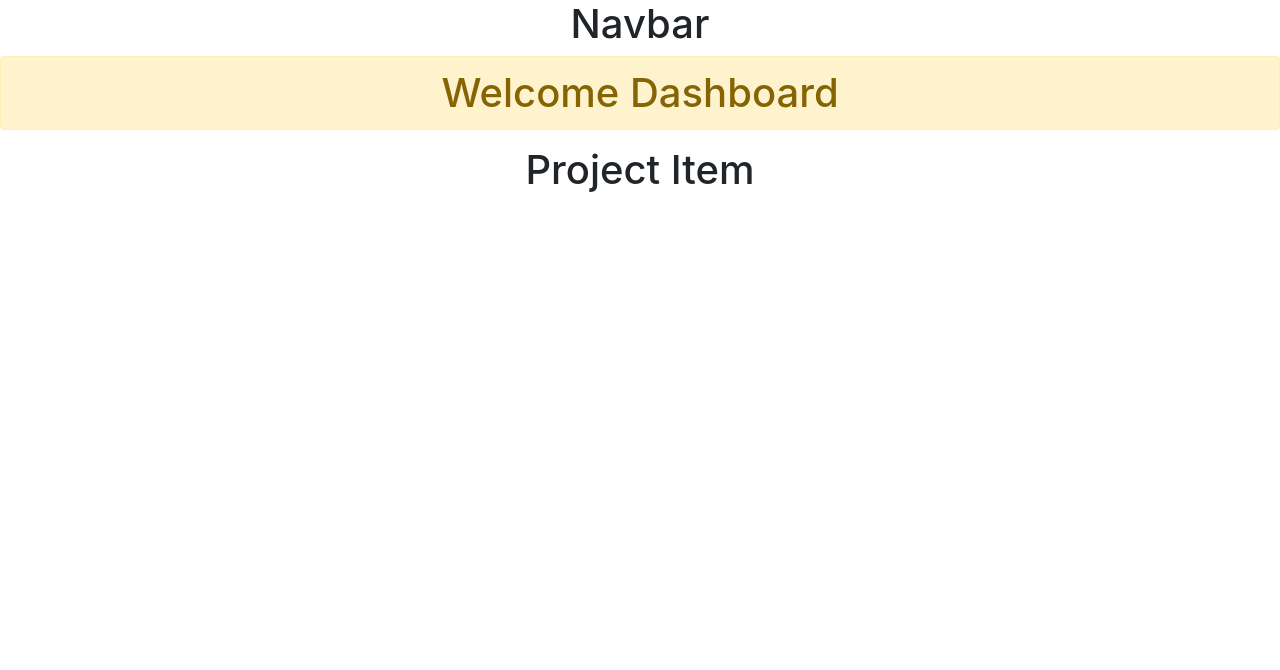
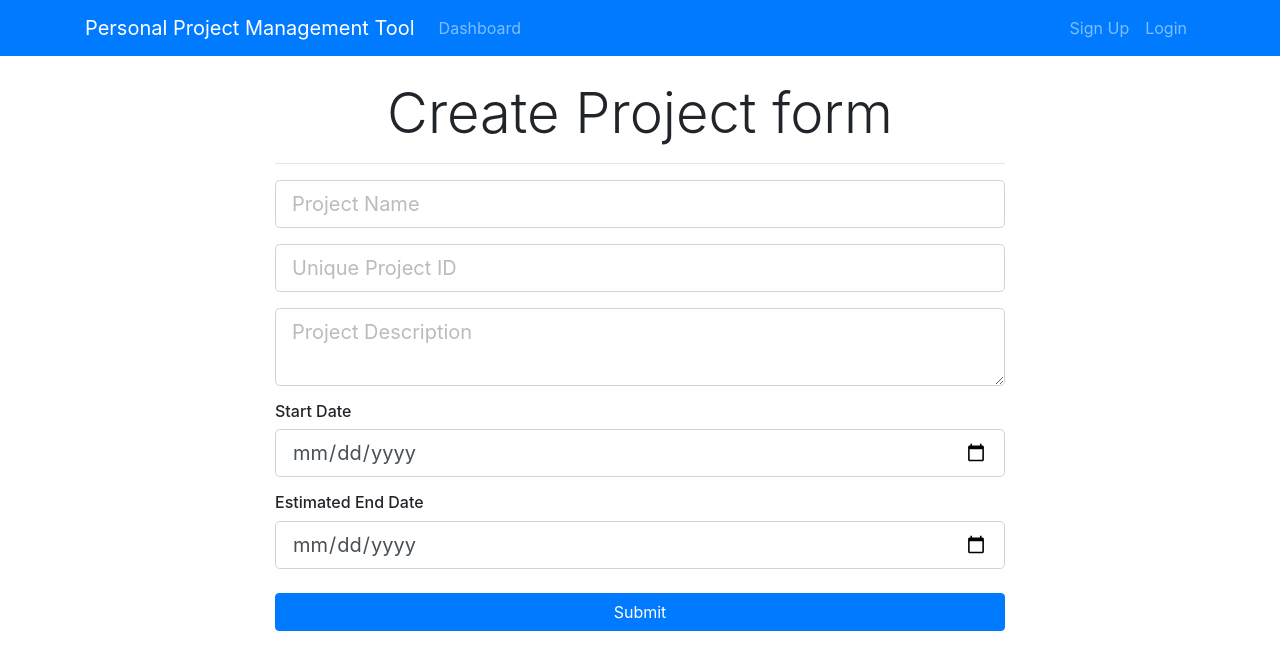
Before and after one commit to MarianaDraganescu/ReactProject-Java, a React (Create React App) app in the folder projects-react-client/: page /addProject in a window 1280 px wide. Shown: the top 670 px of the page. Built offline with nearby package versions, Linux system fonts and the light colour scheme.

Commit message:
Connected parameters with Project properties and added onChange event on them

```diff
--- a/projects-react-client/package.json
+++ b/projects-react-client/package.json
@@ -9,6 +9,7 @@
     "bootstrap": "^4.1.3",
     "react": "^16.13.1",
     "react-dom": "^16.13.1",
+    "react-router-dom": "^4.3.1",
     "react-scripts": "3.4.3"
   },
   "scripts": {
--- a/projects-react-client/public/index.html
+++ b/projects-react-client/public/index.html
@@ -24,7 +24,13 @@
       work correctly both with client-side routing and a non-root public URL.
       Learn how to configure a non-root public URL by running `npm run build`.
     -->
-    <title>React App</title>
+    <link
+      rel="stylesheet"
+      href="https://use.fontawesome.com/releases/v5.2.0/css/all.css"
+      integrity="sha384-hWVjflwFxL6sNzntih27bfxkr27PmbbK/iSvJ+a4+0owXq79v+lsFkW54bOGbiDQ"
+      crossorigin="anonymous"
+    />
+    <title>Project App</title>
   </head>
   <body>
     <noscript>You need to enable JavaScript to run this app.</noscript>
--- a/projects-react-client/src/App.css
+++ b/projects-react-client/src/App.css
@@ -1,38 +1,65 @@
-.App {
-  text-align: center;
+img {
+  width: 100%;
 }
 
-.App-logo {
-  height: 40vmin;
-  pointer-events: none;
+.navbar {
+  background-color: #e3f2fd;
+}
+.fa.fa-edit {
+  color: #18a2b9;
 }
 
-@media (prefers-reduced-motion: no-preference) {
-  .App-logo {
-    animation: App-logo-spin infinite 20s linear;
-  }
+.list-group-item.delete:hover {
+  cursor: -webkit-grab;
+  background-color: pink;
 }
 
-.App-header {
-  background-color: #282c34;
-  min-height: 100vh;
-  display: flex;
-  flex-direction: column;
-  align-items: center;
-  justify-content: center;
-  font-size: calc(10px + 2vmin);
-  color: white;
+.list-group-item.update:hover {
+  cursor: -webkit-grab;
+  background-color: gainsboro;
 }
 
-.App-link {
-  color: #61dafb;
+.list-group-item.board:hover {
+  cursor: -webkit-grab;
+  background-color: gainsboro;
 }
 
-@keyframes App-logo-spin {
-  from {
-    transform: rotate(0deg);
-  }
-  to {
-    transform: rotate(360deg);
-  }
+.fa.fa-minus-circle {
+  color: red;
 }
+
+.landing {
+  position: relative;
+  /* background: url("../img/showcase.jpg") no-repeat; */
+  background-size: cover;
+  background-position: center;
+  height: 100vh;
+  margin-top: -24px;
+  margin-bottom: -50px;
+}
+
+.landing-inner {
+  padding-top: 80px;
+}
+
+.dark-overlay {
+  background-color: rgba(0, 0, 0, 0.7);
+  position: absolute;
+  top: 0;
+  left: 0;
+  width: 100%;
+  height: 100%;
+}
+
+.card-form {
+  opacity: 0.9;
+}
+
+.latest-profiles-img {
+  width: 40px;
+  height: 40px;
+}
+
+.form-control::placeholder {
+  color: #bbb !important;
+}
--- a/projects-react-client/src/App.js
+++ b/projects-react-client/src/App.js
@@ -4,13 +4,18 @@
 import Dashboard from "./components/Dashboard";
 import Header from "./components/Layout/Header";
 import "bootstrap/dist/css/bootstrap.min.css";
+import { BrowserRouter as Router, Route } from "react-router-dom";
+import AddProject from "./components/Project/AddProject";
 
 function App() {
   return (
-    <div className="App">
-      <Header />
-      <Dashboard />
-    </div>
+    <Router>
+      <div className="App">
+        <Header />
+        <Route exact path="/dashboard" component={Dashboard} />
+        <Route exact path="/addProject" component={AddProject} />
+      </div>
+    </Router>
   );
 }
 
--- a/projects-react-client/src/components/Dashboard.js
+++ b/projects-react-client/src/components/Dashboard.js
@@ -1,12 +1,23 @@
 import React, { Component } from "react";
 import ProjectItem from "./Project/ProjectItem";
+import CreateProjectButton from "./Project/CreateProjectButton";
 
 class Dashboard extends Component {
   render() {
     return (
-      <div>
-        <h1 className="alert alert-warning">Welcome Dashboard</h1>
-        <ProjectItem />
+      <div className="projects">
+        <div className="container">
+          <div className="row">
+            <div className="col-md-12">
+              <h1 className="display-4 text-center">Projects</h1>
+              <br />
+              <CreateProjectButton />
+              <br />
+              <hr />
+              <ProjectItem />
+            </div>
+          </div>
+        </div>
       </div>
     );
   }
--- a/projects-react-client/src/components/Layout/Header.js
+++ b/projects-react-client/src/components/Layout/Header.js
@@ -2,7 +2,46 @@
 
 class Header extends Component {
   render() {
-    return <h1>Navbar</h1>;
+    return (
+      <nav className="navbar navbar-expand-sm navbar-dark bg-primary mb-4">
+        <div className="container">
+          <a className="navbar-brand" href="Dashboard.html">
+            Personal Project Management Tool
+          </a>
+          <button
+            className="navbar-toggler"
+            type="button"
+            data-toggle="collapse"
+            data-target="#mobile-nav"
+          >
+            <span className="navbar-toggler-icon" />
+          </button>
+
+          <div className="collapse navbar-collapse" id="mobile-nav">
+            <ul className="navbar-nav mr-auto">
+              <li className="nav-item">
+                <a className="nav-link" href="/dashboard">
+                  Dashboard
+                </a>
+              </li>
+            </ul>
+
+            <ul className="navbar-nav ml-auto">
+              <li className="nav-item">
+                <a className="nav-link " href="register.html">
+                  Sign Up
+                </a>
+              </li>
+              <li className="nav-item">
+                <a className="nav-link" href="login.html">
+                  Login
+                </a>
+              </li>
+            </ul>
+          </div>
+        </div>
+      </nav>
+    );
   }
 }
 
--- /dev/null
+++ b/projects-react-client/src/components/Project/AddProject.js
@@ -0,0 +1,104 @@
+import React, { Component } from "react";
+
+class AddProject extends Component {
+  //check name attribute input fields
+  //create constructor
+  //set state
+  //set value on input fields
+  //create onChange function
+  //set onChange on each input field
+  //bind on constructor
+  //check state change in the react extension
+
+  constructor() {
+    super();
+
+    this.state = {
+      projectName: "",
+      projectIdentifier: "",
+      description: "",
+      startDate: "",
+      endDate: "",
+    };
+
+    this.onChange = this.onChange.bind(this);
+  }
+
+  onChange(e) {
+    this.setState({ [e.target.name]: e.target.value });
+  }
+
+  render() {
+    return (
+      <div className="register">
+        <div className="container">
+          <div className="row">
+            <div className="col-md-8 m-auto">
+              <h5 className="display-4 text-center">Create Project form</h5>
+              <hr />
+              <form>
+                <div className="form-group">
+                  <input
+                    type="text"
+                    className="form-control form-control-lg "
+                    placeholder="Project Name"
+                    name="projectName"
+                    value={this.state.projectName}
+                    onChange={this.onChange}
+                  />
+                </div>
+                <div className="form-group">
+                  <input
+                    type="text"
+                    className="form-control form-control-lg"
+                    placeholder="Unique Project ID"
+                    name="projectIdentifier"
+                    value={this.state.projectIdentifier}
+                    onChange={this.onChange}
+                  />
+                </div>
+
+                <div className="form-group">
+                  <textarea
+                    className="form-control form-control-lg"
+                    placeholder="Project Description"
+                    name="description"
+                    value={this.state.description}
+                    onChange={this.onChange}
+                  ></textarea>
+                </div>
+                <h6>Start Date</h6>
+                <div className="form-group">
+                  <input
+                    type="date"
+                    className="form-control form-control-lg"
+                    name="startDate"
+                    value={this.state.startDate}
+                    onChange={this.onChange}
+                  />
+                </div>
+                <h6>Estimated End Date</h6>
+                <div className="form-group">
+                  <input
+                    type="date"
+                    className="form-control form-control-lg"
+                    name="endDate"
+                    value={this.state.endDate}
+                    onChange={this.onChange}
+                  />
+                </div>
+
+                <input
+                  type="submit"
+                  className="btn btn-primary btn-block mt-4"
+                />
+              </form>
+            </div>
+          </div>
+        </div>
+      </div>
+    );
+  }
+}
+
+export default AddProject;
--- /dev/null
+++ b/projects-react-client/src/components/Project/CreateProjectButton.js
@@ -0,0 +1,14 @@
+import React from "react";
+import { Link } from "react-router-dom";
+
+const CreateProjectButton = () => {
+  return (
+    <React.Fragment>
+      <Link to="/addProject" className="btn btn-lg btn-info">
+        Create a Project
+      </Link>
+    </React.Fragment>
+  );
+};
+
+export default CreateProjectButton;
--- a/projects-react-client/src/components/Project/ProjectItem.js
+++ b/projects-react-client/src/components/Project/ProjectItem.js
@@ -2,7 +2,40 @@
 
 class ProjectItem extends Component {
   render() {
-    return <h1>Project Item</h1>;
+    return (
+      <div className="container">
+        <div className="card card-body bg-light mb-3">
+          <div className="row">
+            <div className="col-2">
+              <span className="mx-auto">REACT</span>
+            </div>
+            <div className="col-lg-6 col-md-4 col-8">
+              <h3>Spring / React Project</h3>
+              <p>Project to create a Kanban Board with Spring Boot and React</p>
+            </div>
+            <div className="col-md-4 d-none d-lg-block">
+              <ul className="list-group">
+                <a href="#">
+                  <li className="list-group-item board">
+                    <i className="fa fa-flag-checkered pr-1"> Project Board </i>
+                  </li>
+                </a>
+                <a href="#">
+                  <li className="list-group-item update">
+                    <i className="fa fa-edit pr-1"> Update Project Info</i>
+                  </li>
+                </a>
+                <a href="">
+                  <li className="list-group-item delete">
+                    <i className="fa fa-minus-circle pr-1"> Delete Project</i>
+                  </li>
+                </a>
+              </ul>
+            </div>
+          </div>
+        </div>
+      </div>
+    );
   }
 }
 
```
Also changed, not shown: 1 other file (tests, documents, lock files or other folders).
